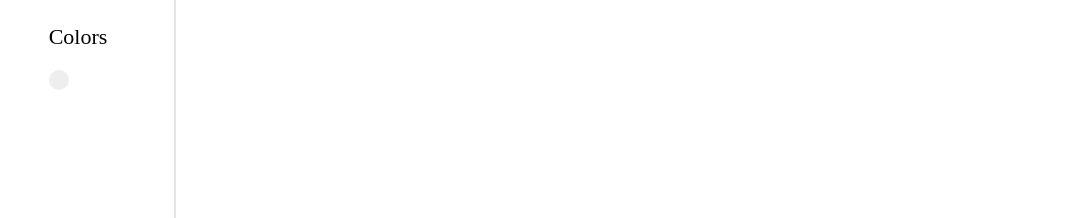
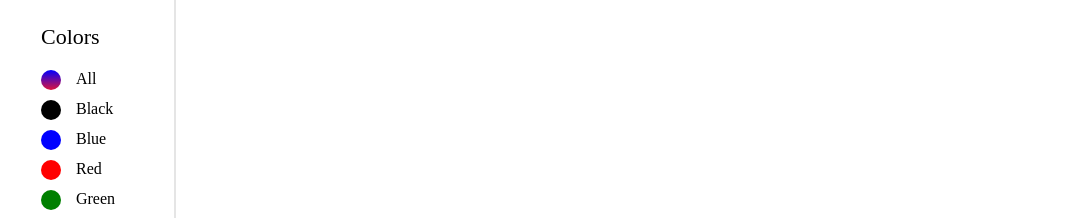
Before and after one commit to Umanpatel/React-Filters-Dashboard, a React (Vite) app: page / in a window 1280 px wide. Shown: the part 579-797 px from the top of the page, without its empty margins (26-1095 px from the left). Built offline with nearby package versions, Linux system fonts and the light colour scheme.

Commit message:
Refactors Colors.jsx

```diff
--- a/src/Sidebar/Colors/Colors.jsx
+++ b/src/Sidebar/Colors/Colors.jsx
@@ -1,10 +1,45 @@
 import Input from "../../components/Input"
 import "./Colors.css"
-const Colors = () => {
+const Colors = (handleChange) => {
   return (
     <div>
       <h2 className="sidebar-title color-title">Colors </h2>
-      <Input/>
+      <label className="sidebar-label-container">
+          <input onChange={handleChange} type="radio" value="" name="test1"/>
+          <span className="checkmark all"></span>All
+        </label>
+        <Input
+          handleChange={handleChange}
+          value="black"
+          title="Black"
+          name="test1"
+          color="black"
+        />
+        <Input
+          handleChange={handleChange}
+          value="blue"
+          title="Blue"
+          name="test1"
+          color="blue"
+        />
+        <Input
+          handleChange={handleChange}
+          value="red"
+          title="Red"
+          name="test1"
+          color="red"
+        />
+        <Input
+          handleChange={handleChange}
+          value="green"
+          title="Green"
+          name="test1"
+          color="green"
+        />
+        <label className="sidebar-label-container">
+          <input onChange={handleChange} type="radio" value="white" name="test1"/>
+          <span className="checkmark" style={{background:"white", border:"2px solid black"}}></span>White
+        </label>
     </div>
   )
 }
```
